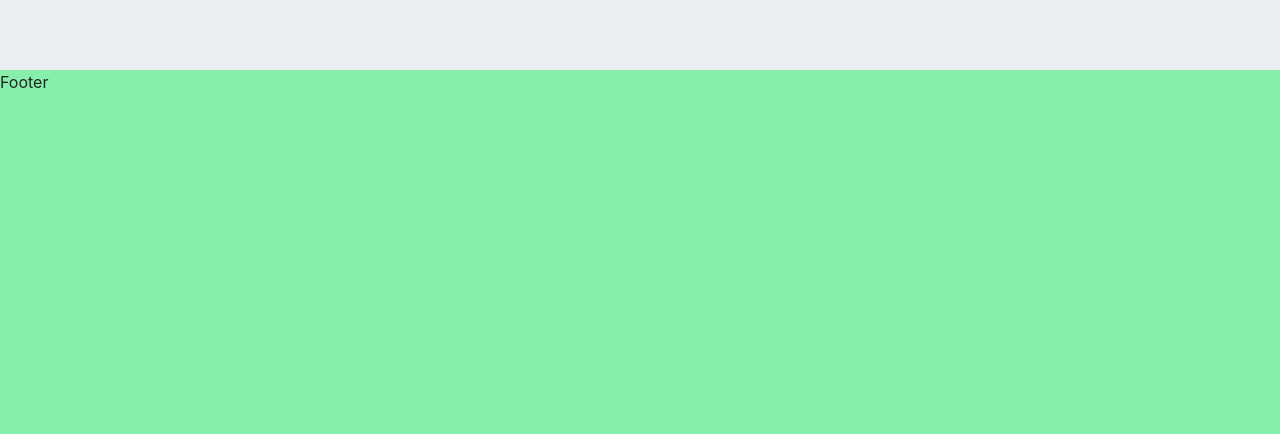
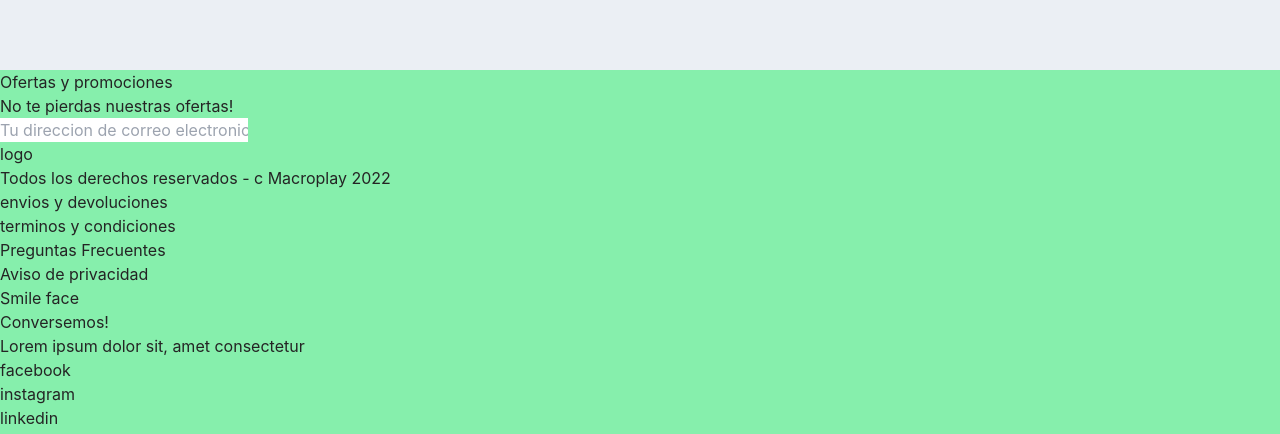
Before and after one commit to Alessag/frontend-challenge, a React (Vite) app: page / in a window 1280 px wide. Shown: the part 2517-2951 px from the top of the page. Built offline with nearby package versions, Linux system fonts and the light colour scheme.

Commit message:
Footer structure

```diff
--- a/src/common/components/footer/Footer.tsx
+++ b/src/common/components/footer/Footer.tsx
@@ -1,3 +1,26 @@
 export const Footer = () => {
-  return <div className="h-96 bg-green-300">Footer</div>;
+  return (
+    <div className="h-96 bg-green-300">
+      <p>Ofertas y promociones</p>
+      <h1>No te pierdas nuestras ofertas!</h1>
+      <input type="text" placeholder="Tu direccion de correo electronico " />
+      <p>logo</p>
+      <p>Todos los derechos reservados - c Macroplay 2022</p>
+      <ul>
+        <li>envios y devoluciones</li>
+        <li>terminos y condiciones</li>
+        <li>Preguntas Frecuentes</li>
+        <p>Aviso de privacidad</p>
+      </ul>
+      <p>Smile face </p>
+      <p>Conversemos!</p>
+      <p>Lorem ipsum dolor sit, amet consectetur</p>
+      <ul>
+        <li>facebook</li>
+        <li>instagram</li>
+        <li>linkedin</li>
+        <li>whatsapp</li>
+      </ul>
+    </div>
+  );
 };
```
